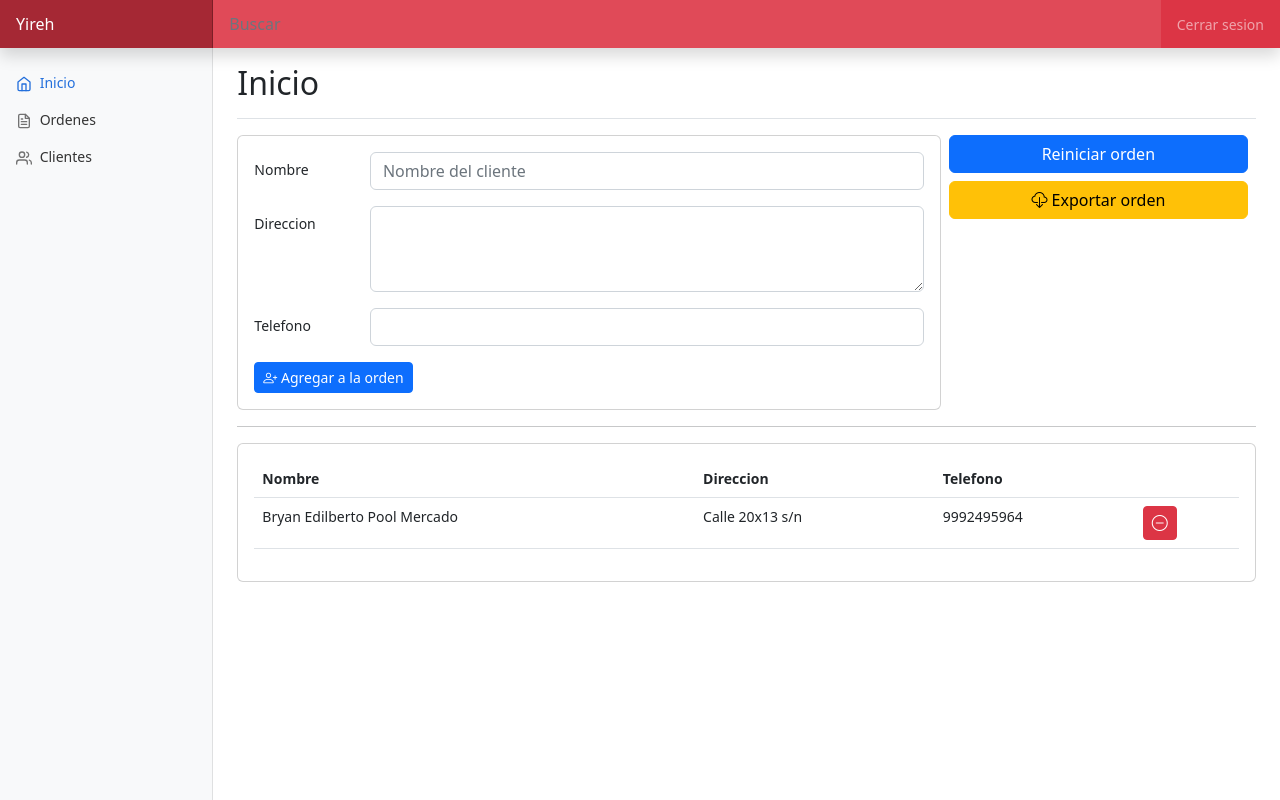
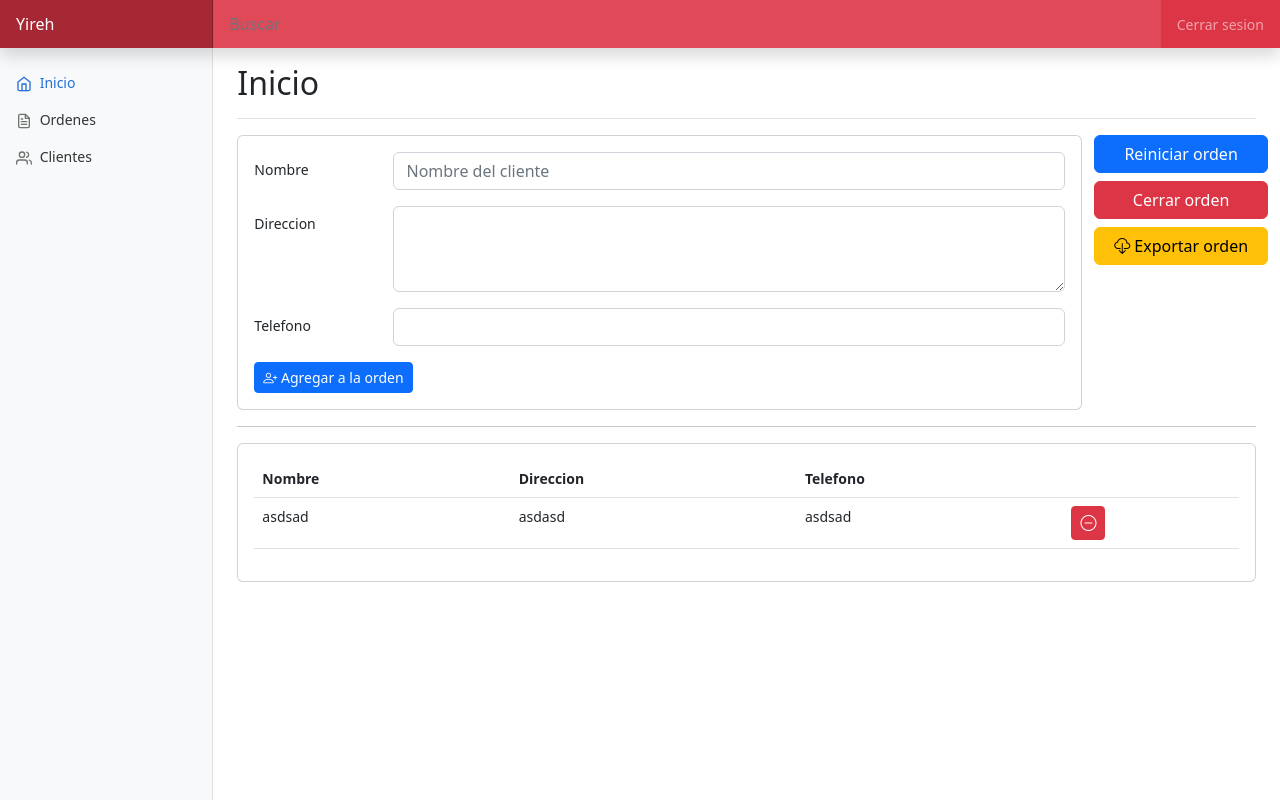
Before and after one commit to bryanepoolm/yireh, a CodeIgniter app: page /database/ in a window 1280 px wide. Run offline with CodeIgniter, Linux system fonts and the light colour scheme; data comes from the database, SQL or seed files in the repository.

Commit message:
Eliminado de clientes de las ordenes, verificacion de orden abierta, cierre de orden, agregado de clientes a la orden, vista de ordenes, vista de clientes

```diff
--- a/application/controllers/InicioController.php
+++ b/application/controllers/InicioController.php
@@ -20,12 +20,20 @@ class InicioController extends CI_Controller
   {
     parent::__construct();
     $this->load->library('form_validation');
+    $this->load->library('session');
     $this->load->model('clientes', 'c');
     $this->load->model('ordenes', 'o');
   }
 
   public function index()
   {
+
+    if (isset($_POST['cerrar-orden'])) {
+      $id_orden = $this->session->userdata('current-order');
+      $this->o->updateOrden(['status' => 1], ['id' => $id_orden]);
+      $this->session->unset_userdata('current-order');
+    }
+
     $view = $this->load->view('pages/inicio', [], true);
     $this->load->view('layouts/mainLayout', ['contenido' => $view, 'titulo' => 'Inicio']);
   }
@@ -50,19 +58,21 @@ class InicioController extends CI_Controller
         $id_cliente = $this->c->insertarCliente($datos);
 
         if ($id_cliente > 0) {
-          if (isset($_POST['id-orden']) && $_POST['id-orden'] != '')
-            $id_orden = $this->input->post('id-orden', true);
-          else {
+          if (isset($_SESSION['current-order']) && !empty($_SESSION['current-order'] && $this->o->selectOrden($_SESSION['current-order']) == true)) {
+            $id_orden = $_SESSION['current-order'];
+          } else {
             $datos_orden = [];
             $datos_orden['fecha'] = date('Y-m-d H:i:s');
             $id_orden = $this->o->insertarOrden($datos_orden);
+            $this->session->set_userdata('current-order', $id_orden);
           }
           $datos_orden_cliente = [];
           $datos_orden_cliente['id_orden'] = $id_orden;
           $datos_orden_cliente['id_cliente'] = $id_cliente;
-          if ($this->o->insertarOrdenCliente($datos_orden_cliente))
-            $this->output->set_content_type('text/plain')->set_status_header(201)->set_output('Agregado');
-          else
+          if ($this->o->insertarOrdenCliente($datos_orden_cliente)) {
+            $this->session->set_userdata('current-order', $id_orden);
+            $this->output->set_content_type('text/plain')->set_status_header(201)->set_output('Te la meti');
+          } else
             $this->output->set_content_type('text/plain')->set_status_header(500)->set_output('Algo salio mal al hacer el registro');
         } else
           $this->output->set_content_type('text/plain')->set_status_header(500)->set_output('Algo salio mal al registrar el cliente');
--- a/application/controllers/OrdenesController.php
+++ b/application/controllers/OrdenesController.php
@@ -19,6 +19,9 @@ class OrdenesController extends CI_Controller
   public function __construct()
   {
     parent::__construct();
+    $this->load->model('ordenes', 'o');
+    $this->load->library('session');
+    $this->load->library('form_validation');
   }
 
   public function index()
@@ -26,6 +29,45 @@ class OrdenesController extends CI_Controller
     $view = $this->load->view('pages/ordenes', [], true);
     $this->load->view('layouts/mainLayout', ['contenido' => $view, 'titulo' => 'Ordenes']);
   }
+
+  public function deleteClienteOrden()
+  {
+    $this->form_validation->set_rules('id-cliente', 'Cliente', 'required');
+
+    if ($this->form_validation->run()) {
+      $id_cliente = $this->input->post('id-cliente', true);
+      $this->o->deleteClienteOrden(['id_cliente' => $id_cliente]);
+
+      $this->output
+        ->set_status_header(200)
+        ->set_content_type('text/plain')
+        ->set_output('Eliminado');
+    } else {
+    }
+  }
+
+  public function getOrdenActual()
+  {
+    $id_orden = null;
+    if (isset($_SESSION['current-order']) || !empty($_SESSION['current-order'])) $id_orden = $this->session->userdata('current-order');
+
+    $orden_clientes = $this->o->selectOrdenClientes($id_orden);
+
+
+    $this->output
+      ->set_status_header(200)
+      ->set_content_type('application/json')
+      ->set_output(json_encode($orden_clientes));
+  }
+
+  public function getOrdenes()
+  {
+    $ordenes = $this->o->selectOrdenes();
+    $this->output
+      ->set_status_header(200)
+      ->set_content_type('application/json')
+      ->set_output(json_encode($ordenes));
+  }
 }
 
 
--- a/application/models/Clientes.php
+++ b/application/models/Clientes.php
@@ -20,6 +20,11 @@ class Clientes extends CI_Model
 {
   public $table = 'clientes';
 
+  public $id;
+  public $nombre;
+  public $direccion;
+  public $telefono;
+
   // ------------------------------------------------------------------------
 
   public function __construct()
@@ -37,6 +42,11 @@ class Clientes extends CI_Model
     $this->db->insert($this->table, $datos);
     return $this->db->insert_id();
   }
+
+  public function selectClientes()
+  {
+    return $this->db->get('clientes')->result_array();
+  }
 }
 
 /* End of file Clientes.php */
--- a/application/models/Ordenes.php
+++ b/application/models/Ordenes.php
@@ -44,6 +44,41 @@ class Ordenes extends CI_Model
     return true;
   }
 
+  public function selectOrden($id_orden)
+  {
+    $this->db->where('id', $id_orden);
+    if ($this->db->get('ordenes')->num_rows() > 0) return true;
+    else return false;
+  }
+
+  public function selectOrdenes()
+  {
+    return $this->db->get($this->table)->result_array();
+  }
+
+  public function updateOrden($set, $where)
+  {
+
+    $this->db->update($this->table, $set, $where);
+  }
+
+  public function deleteClienteOrden($where)
+  {
+    $where['id_orden'] = $this->session->userdata('current-order');
+    $this->db->delete($this->table2, $where);
+  }
+
+  public function selectOrdenClientes(int $id_orden = null)
+  {
+    if ($id_orden != null) $this->db->where('o.id', $id_orden);
+
+    $this->db->where('o.status', 0);
+    $this->db->from("{$this->table2} AS oc");
+    $this->db->join('clientes AS c', 'c.id = oc.id_cliente');
+    $this->db->join('ordenes AS o', 'o.id = oc.id_orden');
+    return $this->db->get()->result_array();
+  }
+
   // ------------------------------------------------------------------------
 
 }
--- a/application/views/layouts/mainLayout.php
+++ b/application/views/layouts/mainLayout.php
@@ -9,6 +9,7 @@
     <link href="https://cdn.jsdelivr.net/npm/bootstrap@5.2.0-beta1/dist/css/bootstrap.min.css" rel="stylesheet" integrity="sha384-0evHe/X+R7YkIZDRvuzKMRqM+OrBnVFBL6DOitfPri4tjfHxaWutUpFmBp4vmVor" crossorigin="anonymous">
     <link rel="stylesheet" href="<?= base_url('assets/dist/css/dashboard.css') ?>">
     <link rel="stylesheet" href="https://cdn.jsdelivr.net/npm/bootstrap-icons@1.8.3/font/bootstrap-icons.css">
+    <link rel="stylesheet" href="//code.jquery.com/ui/1.13.1/themes/base/jquery-ui.css">
     <style>
         .bd-placeholder-img {
             font-size: 1.125rem;
@@ -75,6 +76,7 @@
     <script src="https://cdn.jsdelivr.net/npm/@popperjs/core@2.11.5/dist/umd/popper.min.js" integrity="sha384-Xe+8cL9oJa6tN/veChSP7q+mnSPaj5Bcu9mPX5F5xIGE0DVittaqT5lorf0EI7Vk" crossorigin="anonymous"></script>
     <script src="https://cdn.jsdelivr.net/npm/bootstrap@5.2.0-beta1/dist/js/bootstrap.min.js" integrity="sha384-kjU+l4N0Yf4ZOJErLsIcvOU2qSb74wXpOhqTvwVx3OElZRweTnQ6d31fXEoRD1Jy" crossorigin="anonymous"></script>
     <script src="https://code.jquery.com/jquery-3.6.0.min.js" integrity="sha256-/xUj+3OJU5yExlq6GSYGSHk7tPXikynS7ogEvDej/m4=" crossorigin="anonymous"></script>
+    <script src="https://code.jquery.com/ui/1.13.1/jquery-ui.js"></script>
 
 </head>
 
--- a/application/views/pages/Inicio.php
+++ b/application/views/pages/Inicio.php
@@ -1,16 +1,21 @@
+<?php if ($this->session->has_userdata('current-order')) : ?>
+    <div class="alert alert-warning" role="alert">
+        <strong>Orden abierta</strong>
+    </div>
+<?php endif ?>
+
+
 <div class="row">
     <div class="col-12">
-        <div class="float-end mx-2 row">
-            <button class="btn btn-primary mb-2">Reiniciar orden</button>
-            <button class="btn btn-warning"><i class="bi-cloud-download"></i> Exportar orden</button>
-        </div>
+        <div class="row">
+            <div class="col-10">
                 <div class="card">
                     <div class="card-body">
                         <form id="form-agregar-cliente">
                             <div class="mb-3 row">
                                 <label for="staticEmail" class="col-sm-2 col-form-label">Nombre</label>
                                 <div class="col-sm-10">
-                            <input type="text" class="form-control" name="nombre-cliente" placeholder="Nombre del cliente">
+                                    <input type="text" class="form-control" id="nombre-cliente" name="nombre-cliente" placeholder="Nombre del cliente">
                                 </div>
                             </div>
                             <div class="mb-3 row">
@@ -29,6 +34,25 @@
                         </form>
                     </div>
                 </div>
+            </div>
+            <div class="col-2">
+                <div class="row">
+                    <button class="btn btn-primary mb-2">Reiniciar orden</button>
+                </div>
+                <form action="<?= base_url('inicioController') ?>" method="POST">
+                    <input type="hidden" name="cerrar-orden">
+                    <div class="row">
+                        <button type="submit" class="btn btn-danger mb-2">Cerrar orden</button>
+                    </div>
+                </form>
+
+                <div class="row">
+                    <button class="btn btn-warning"><i class="bi-cloud-download"></i> Exportar orden</button>
+                </div>
+            </div>
+        </div>
+    </div>
+    <div class="col">
         <hr>
         <div class="card">
             <div class="card-body">
@@ -41,17 +65,8 @@
                             <th></th>
                         </tr>
                     </thead>
-                    <tbody>
-                        <tr>
-                            <td>Bryan Edilberto Pool Mercado</td>
-                            <td>Calle 20x13 s/n</td>
-                            <td>9992495964</td>
-                            <td>
-                                <a href="#" class="btn btn-danger btn-sm" data-bs-toggle="tooltip" data-bs-placement="top" title="Borrar de la orden">
-                                    <i style="font-size: 1rem;" class="bi-dash-circle"></i>
-                                </a>
-                            </td>
-                        </tr>
+                    <tbody id="table-clientes">
+
                     </tbody>
                 </table>
             </div>
@@ -60,15 +75,58 @@
 </div>
 
 <script>
+    $(document).ready(() => {
+        loadTablaClientes();
+
+    });
     $("#form-agregar-cliente").submit((e) => {
         e.preventDefault();
         const request = $.post("<?= base_url('InicioController/postAgregarClienteOrden') ?>", $("#form-agregar-cliente").serialize());
-        console.log($(this).serialize())
         request.done((response) => {
-
+            $("#form-agregar-cliente")[0].reset();
+            loadTablaClientes();
         });
         request.fail((jqXHR) => {
-
+            console.log(jqXHR);
         });
     });
+
+    const loadTablaClientes = () => {
+        let table = $("#table-clientes");
+        const request = $.get("<?= base_url('ordenesController/getOrdenActual') ?>");
+
+        request.done((response) => {
+            table.empty();
+            $.each(response, (i, v) => {
+                table.append(`
+                    <tr>
+                        <td>${v.nombre}</td>
+                        <td>${v.direccion}</td>
+                        <td>${v.telefono}</td>
+                        <td>
+                            <a href="javascript:void(0)" onclick="eliminarClienteOrden(${v.id_cliente})" class="btn btn-danger btn-sm" data-bs-toggle="tooltip" data-bs-placement="top" title="Borrar de la orden">
+                                <i style="font-size: 1rem;" class="bi-dash-circle"></i>
+                            </a>
+                        </td>
+                    </tr>
+                `);
+            });
+        });
+        request.fail((jqXHR) => {
+            table.html('<center>Sin registros</center>');
+        });
+
+    }
+
+    const eliminarClienteOrden = (id) => {
+        const request = $.post("<?= base_url('ordenesController/deleteClienteOrden') ?>", {
+            'id-cliente': id
+        });
+        request.done((response) => loadTablaClientes());
+        request.fail((jqXHR) => {});
+    }
+
+    $("#nombre-cliente").autocomplete({
+        source: "<?= base_url('clientesController/getClientes') ?>"
+    });
 </script>
```
Also changed, not shown: application/controllers/ClientesController.php (+7 -0 lines), application/views/pages/clientes.php (+46 -0 lines), application/views/pages/ordenes.php (+48 -0 lines). Lines whose indentation alone changed are shown as unchanged.
